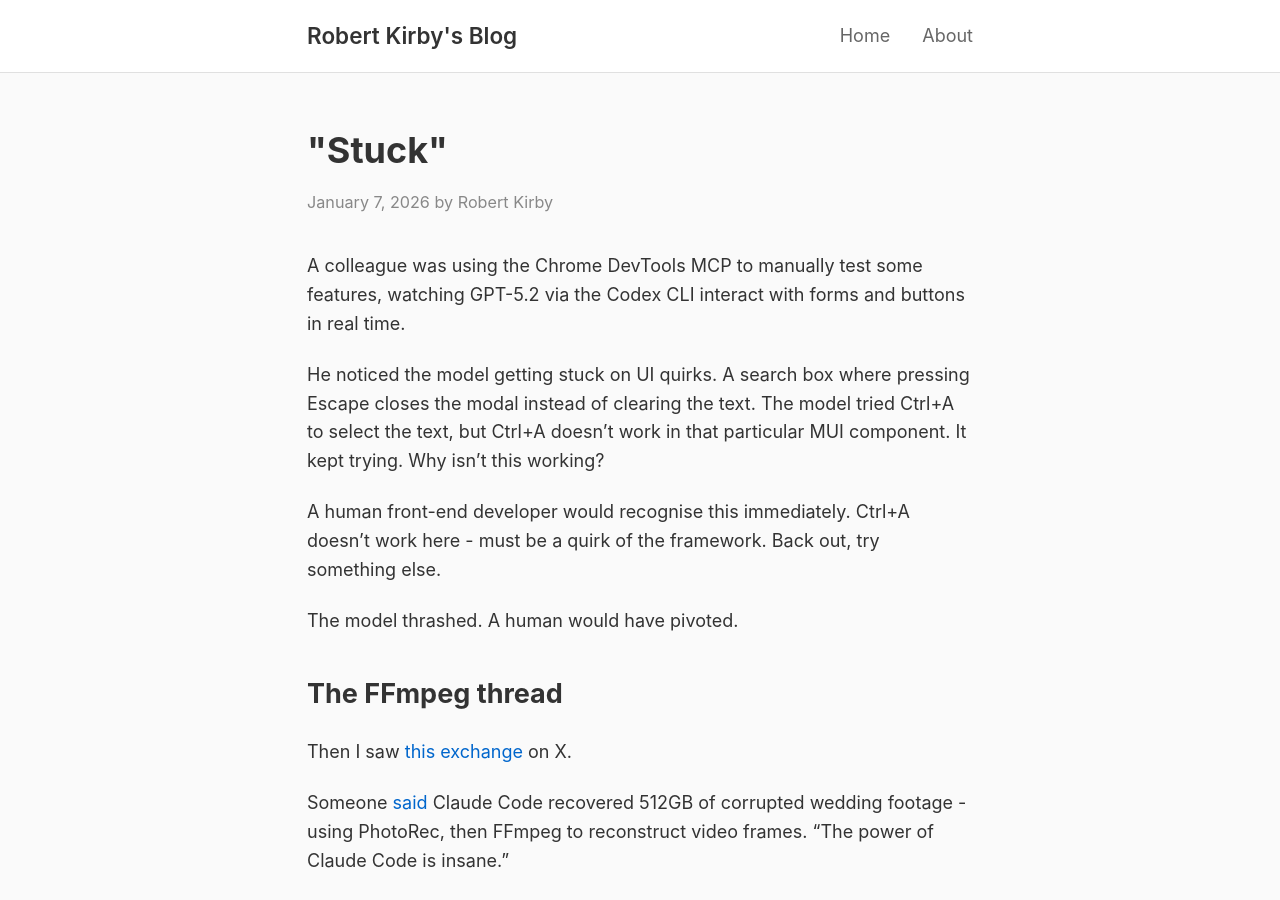
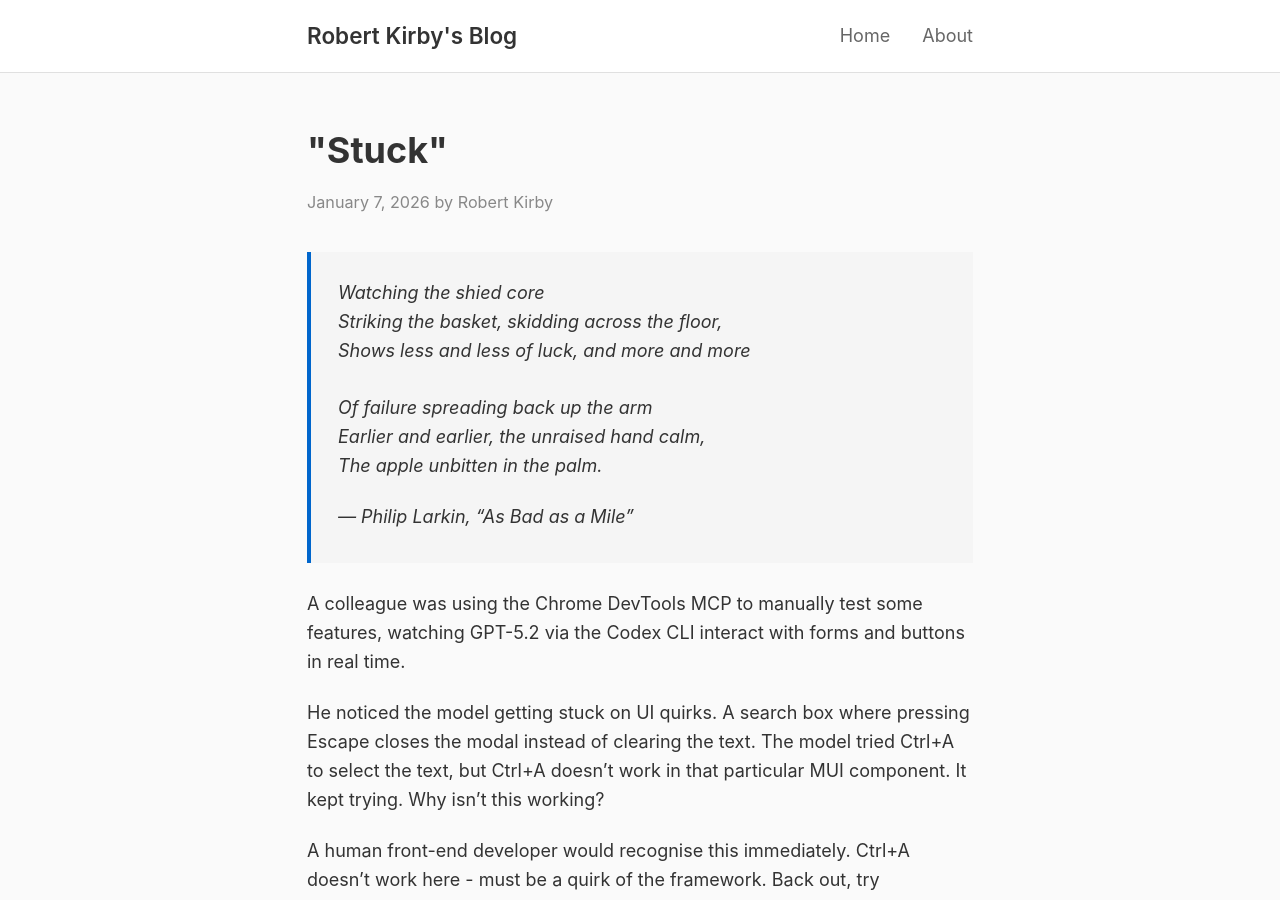
Before and after one commit to rob137/rob137.github.io, a Jekyll site: the page built from _posts/2026-01-07-stuck.md, in a window 1280 px wide and 900 px high. Built offline with Jekyll 4.4.1, drawn with Linux system fonts in a browser that asks for light colours.

Commit message:
"Stuck": add Larkin epigraph

```diff
--- a/_posts/2026-01-07-stuck.md
+++ b/_posts/2026-01-07-stuck.md
@@ -5,6 +5,16 @@
 tags: [ai, agents, expertise, workflow]
 excerpt: "Models get stuck on things humans find obvious. The reverse is also true."
 ---
+
+> Watching the shied core<br>
+> Striking the basket, skidding across the floor,<br>
+> Shows less and less of luck, and more and more<br>
+> <br>
+> Of failure spreading back up the arm<br>
+> Earlier and earlier, the unraised hand calm,<br>
+> The apple unbitten in the palm.
+>
+> — Philip Larkin, "As Bad as a Mile"
 
 A colleague was using the Chrome DevTools MCP to manually test some features, watching GPT-5.2 via the Codex CLI interact with forms and buttons in real time.
 
```
